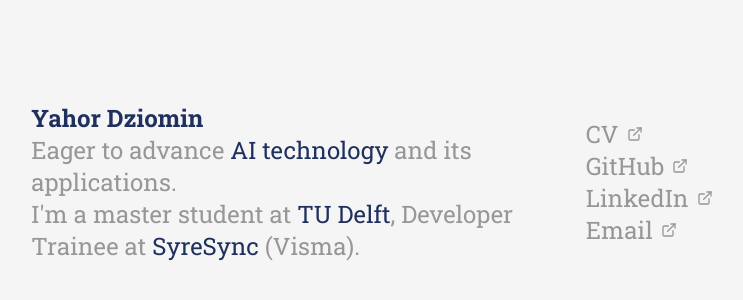
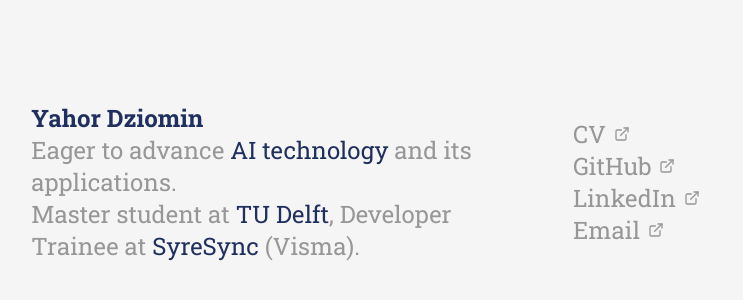
Before and after one commit to RedHoven/personal-webpage, a Next.js app: page / in a window 1280 px wide. Shown: the part 218-518 px from the top of the page, without its empty margins (214-957 px from the left). Built offline with nearby package versions, Linux system fonts and the light colour scheme.

Commit message:
small update

```diff
--- a/src/app/layout.tsx
+++ b/src/app/layout.tsx
@@ -9,7 +9,6 @@
 
 export const metadata: Metadata = {
   title: "Yahor Dziomin",
-  description: "Welcome to my personal page!",
 };
 
 export default function RootLayout({
--- a/src/app/page.tsx
+++ b/src/app/page.tsx
@@ -10,7 +10,7 @@
           <div>
             <h1 className="text-accent"><b>Yahor Dziomin</b></h1>
             <p className="text-muted-foreground text-xl md:text-2xl">Eager to advance <span className="text-accent">AI technology</span> and its applications.</p>
-            <p className="text-muted-foreground text-xl md:text-2xl">I&apos;m a master student at <span className="text-accent">TU Delft</span>, Developer Trainee at <span className="text-accent">SyreSync</span> (Visma). </p>
+            <p className="text-muted-foreground text-xl md:text-2xl">Master student at <span className="text-accent">TU Delft</span>, Developer Trainee at <span className="text-accent">SyreSync</span> (Visma). </p>
           </div>
         </div>
         {/* Right Column - Links */}
```
